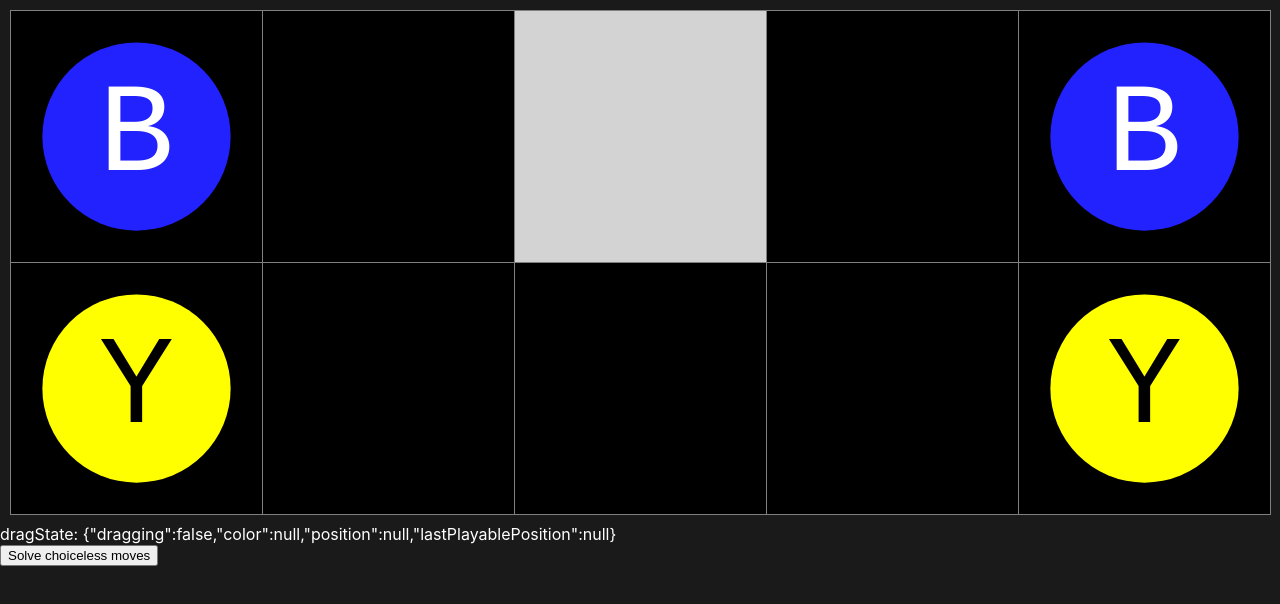
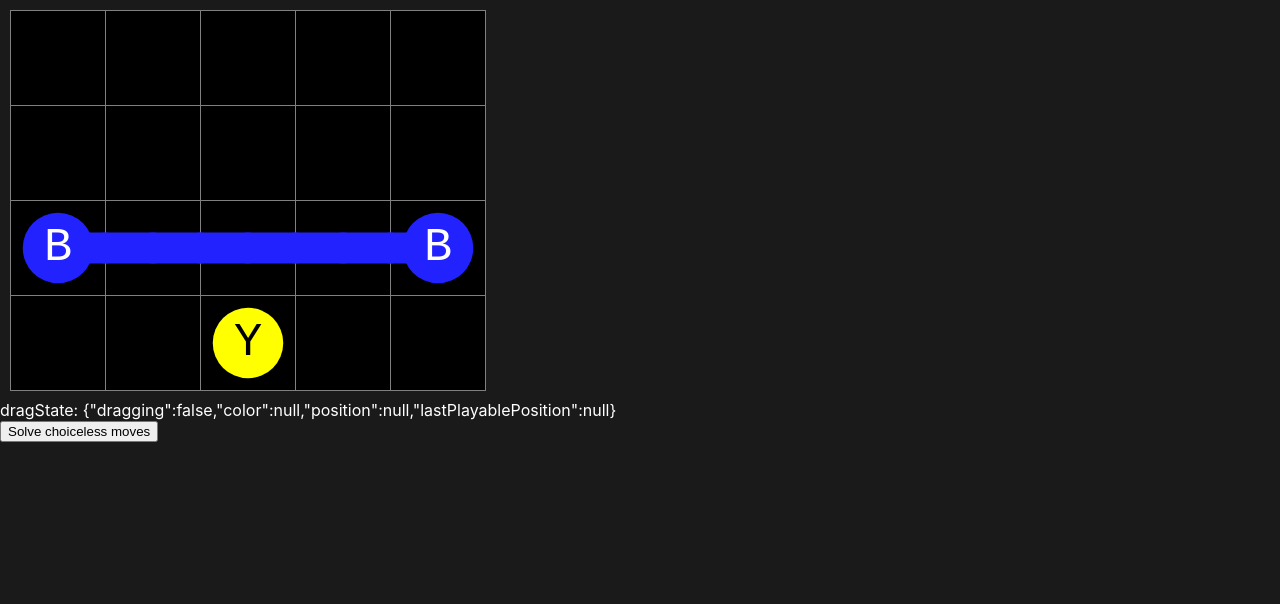
Before and after one commit to phoenixeliot/line-puzzle, a Next.js app: page / in a window 1280 px wide. Shown: the top 604 px of the page. Built offline with nearby package versions, Linux system fonts and the light colour scheme.

Commit message:
Add basic pushing algorithm

```diff
--- a/pages/index.tsx
+++ b/pages/index.tsx
@@ -12,8 +12,10 @@ const Home: NextPage = () => {
   const [board, setBoard] = React.useState(
     Board.fromString(
       dedent`
-      B-#-B
-      Y---Y
+      -----
+      -----
+      BbbbB
+      --Y--
       `,
       gridRules
     )
@@ -39,12 +41,19 @@ const Home: NextPage = () => {
     if (success) setBoard(newBoard);
     return success;
   };
+  const pushColor = (position: Position, color: string): boolean => {
+    const newBoard = board.clone();
+    const success = newBoard.pushColor(position, color);
+    if (success) setBoard(newBoard);
+    return success;
+  };
   return (
     <div className={styles.page}>
       <InteractiveBoard
         board={board}
         connectPathToPosition={connectPathToPosition}
-        style={{ width: "1400px", maxWidth: "100vw", maxHeight: "100vh" }}
+        pushColor={pushColor}
+        style={{ height: "400px", maxWidth: "100vw", maxHeight: "100vh" }}
       />
       <button onClick={solveChoicelessMoves}>Solve choiceless moves</button>
     </div>
--- a/src/Board.ts
+++ b/src/Board.ts
@@ -188,6 +188,31 @@ export class Board {
 
   setColor(position: Position, color: string) {
     this.getCell(position).color = color;
+  }
+
+  // TODO: Refactor once I have connections embedded in the data
+  getConnections(position: Position): Array<Position> {
+    const cell = this.getCell(position);
+    if (!cell.hasLine()) return []; // For walls, etc
+    return this.getNeighborCells(position)
+      .filter((neighborCell) => {
+        return neighborCell.hasLine() && neighborCell.color == cell.color;
+      })
+      .map((c) => c.position);
+  }
+
+  pushColor(position: Position, color: string): boolean {
+    const connections = this.getConnections(position);
+    this.setColor(position, color);
+    console.log(connections);
+    if (connections.length == 2) {
+      this.connectPathToPosition(
+        connections[0],
+        connections[1],
+        this.getCell(connections[0]).color
+      );
+    }
+    return true;
   }
 
   connectPathToPosition(prevPosition, newPosition, color): boolean {
--- a/src/components/InteractiveBoard.tsx
+++ b/src/components/InteractiveBoard.tsx
@@ -25,11 +25,15 @@ export default function InteractiveBoard({
   board,
   style = {},
   connectPathToPosition,
+  pushColor,
 }: {
   board: Board;
   style?: CSSProperties;
   connectPathToPosition: (pos1: Position, pos2: Position, color: string) => boolean;
+  pushColor: any;
 }) {
+  const [useAutoPathing, setUseAutoPathing] = React.useState(false);
+  const [usePushMode, setUsePushMode] = React.useState(true);
   const defaultDragState = {
     dragging: false,
     color: null,
@@ -60,6 +64,8 @@ export default function InteractiveBoard({
       position: newPosition,
     };
     if (cell.color !== dragState.color) {
+      // TODO: turn these into reducers or something
+      if (useAutoPathing) {
         const success = connectPathToPosition(prevPosition, newPosition, dragState.color);
         console.log(
           `Searching for path from ${JSON.stringify(prevPosition)} to ${JSON.stringify(
@@ -67,6 +73,11 @@ export default function InteractiveBoard({
           )} with color ${dragState.color}: Success=${success}`
         );
         if (success) {
+          newState.lastPlayablePosition = newPosition;
+        }
+      }
+      if (usePushMode) {
+        pushColor(newPosition, dragState.color);
         newState.lastPlayablePosition = newPosition;
       }
     }
```
Also changed, not shown: 1 other file (tests, documents, lock files or other folders). Lines whose indentation alone changed are shown as unchanged.
